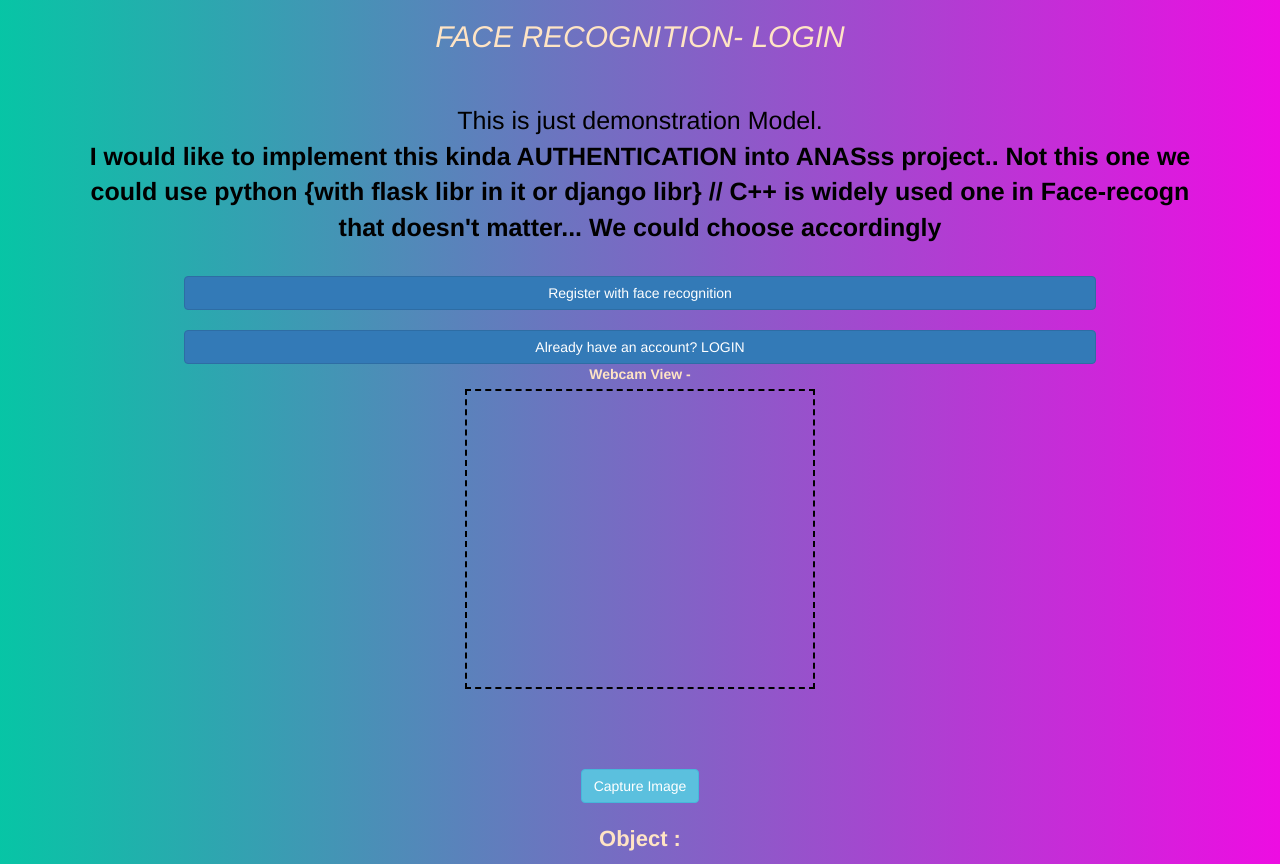
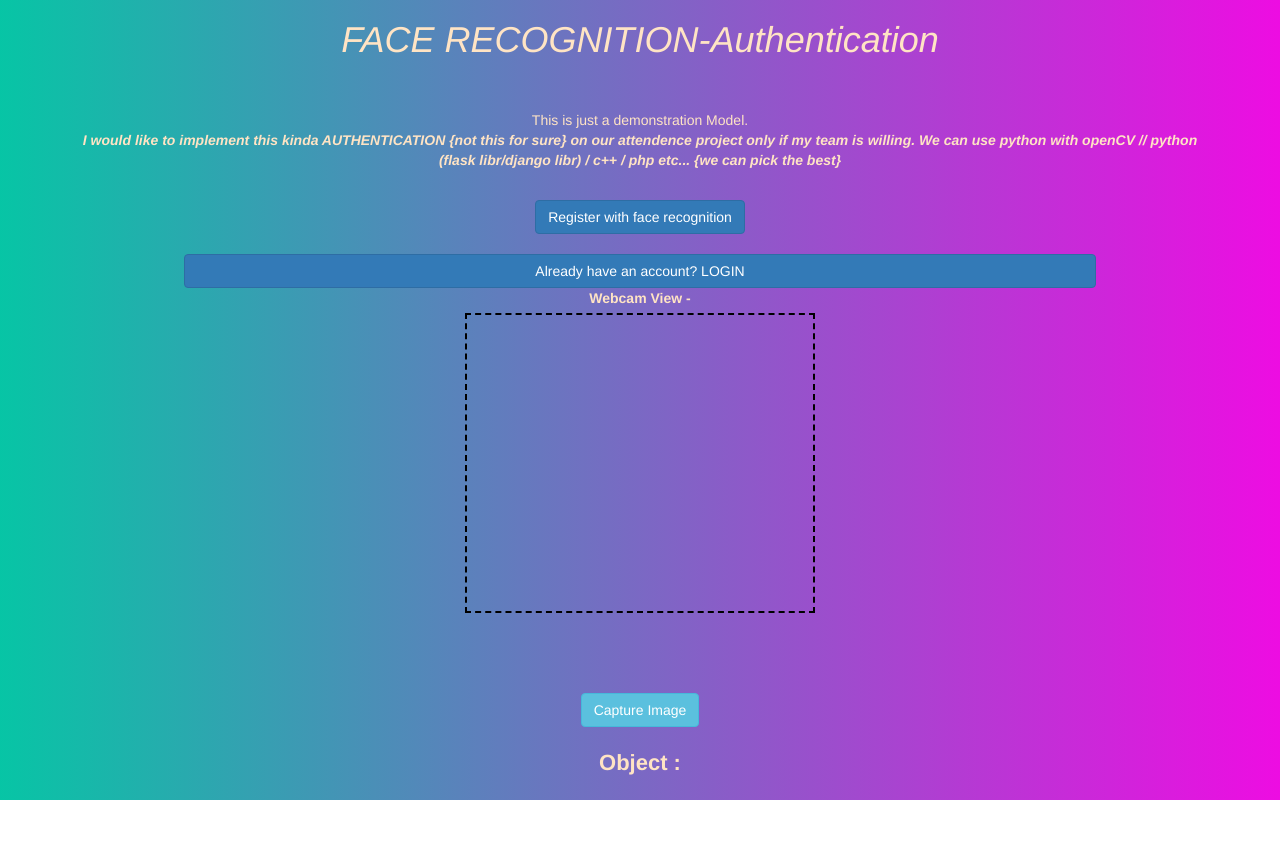
Before and after one commit to gaseer/face, a plain HTML site: page index.html in a window 1280 px wide. After the commit the page ends 800 px from the top, so only its background shows below. Drawn offline with nearby package versions, Linux system fonts and the light colour scheme; a script that the page names is missing.

Commit message:
Update index.html

```diff
--- a/index.html
+++ b/index.html
@@ -1,7 +1,7 @@
-<!DOCTYPE html>
+ <!DOCTYPE html>
 <html lang="en">
   <head>
-   <title>Demo</title>
+    <title>Image capture</title>
     <meta name="viewport" content="width=device-width, initial-scale=1.0">
     <meta name="description" content="Note from GASEER::- this is a simple deMO. So dont't expect anything in it!!!">
     <link rel="stylesheet" href="https://maxcdn.bootstrapcdn.com/bootstrap/3.4.0/css/bootstrap.min.css">
@@ -19,18 +19,17 @@
   <div class="container">
     <center>
 
-    <i><h2>FACE RECOGNITION- LOGIN</h2></i>
+    <i><h1>FACE  RECOGNITION-Authentication</h1></i>
 
       <br><br>
-
-      <a href="#one"><p style="font-size: 25px; color:black;">This is just demonstration Model.<br><b> I would like to implement this kinda AUTHENTICATION into
-        ANASss project.. Not this one we could use python {with flask libr in it or django libr} // C++ is widely used one in Face-recogn that doesn't matter... We could choose accordingly
-        </p></a>
-      <a href="#one">
-         <h3 class="btn btn-primary">Register with face recognition</h3>
+      <p>This is just a demonstration Model.<br><b><i>I would like to implement this kinda AUTHENTICATION {not this for sure}
+         on our attendence project only if my team is willing. We can use python with openCV //
+          python (flask libr/django libr) / c++ / php etc... {we can pick the best}</i>
+        </p>
+        <a href="#one">
+         <h2 class="btn btn-primary">Register with face recognition</h2>
         <br>
-        <h3 class="btn btn-primary">Already have an account? LOGIN</h3>
-      </a><br>
+        <h3 class="btn btn-primary">Already have an account? LOGIN</h3></a><br>
       <label>Webcam View - </label>
         <div id="camera"></div>
       <br><br>
```
